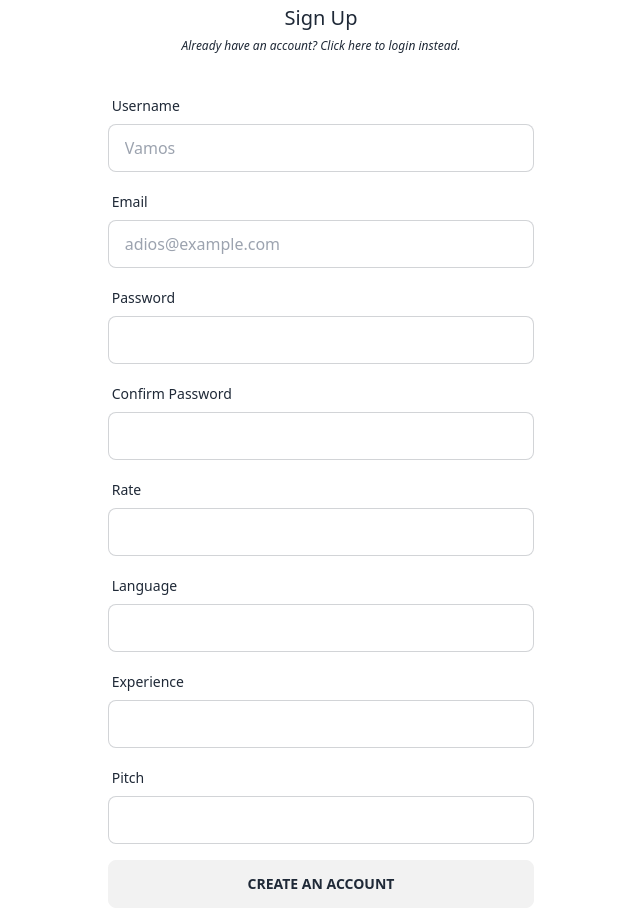
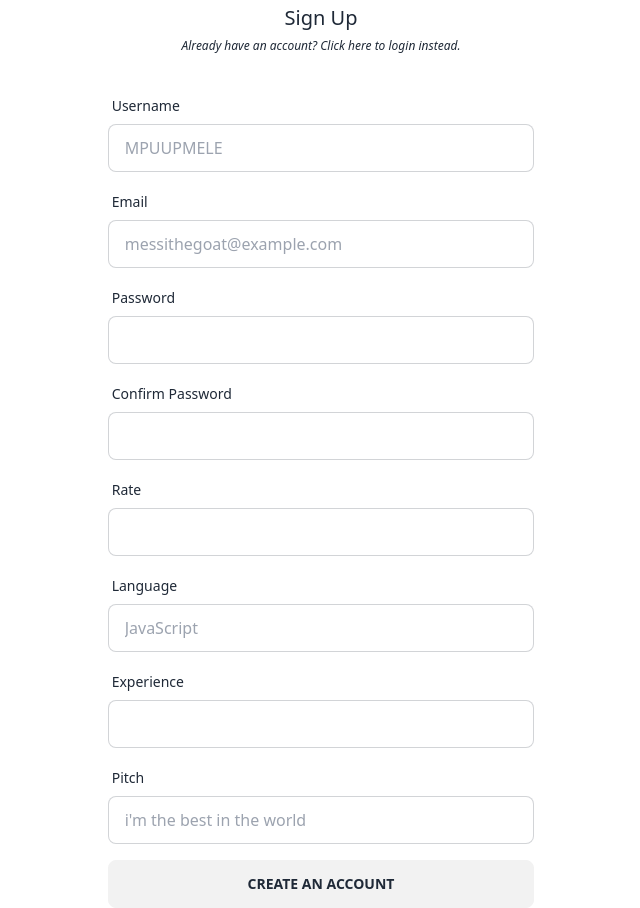
Before and after one commit to ssm53/services-frontend, a SvelteKit app: page /seller/sign-up in a window 1280 px wide. Shown: the whole page, without its empty margins (319-959 px from the left). Built offline with nearby package versions, Linux system fonts and the light colour scheme; no server answers.

Commit message:
signup-kokSeng

```diff
--- a/src/routes/seller/sign-up/+page.svelte
+++ b/src/routes/seller/sign-up/+page.svelte
@@ -24,7 +24,7 @@
 			experience: parseInt(evt.target['experience'].value),
 			pitch: evt.target['pitch'].value
 		};
-		//dsiadjsaijdas
+
 		const resp = await fetch(PUBLIC_BACKEND_BASE_URL + '/sellers', {
 			method: 'POST',
 			mode: 'cors',
@@ -33,7 +33,7 @@
 			},
 			body: JSON.stringify(sellerData)
 		});
-		console.log(sellerData)
+
 		if (resp.status == 200) {
 			goto("/seller/login")
 		} else {
@@ -57,7 +57,7 @@
 			<label class="text-center pb-2 text-lg md:label" for="username">
 				<span class="label-text">Username</span>
 			</label>
-			<input type="text" name="username" placeholder="Vamos" class="input input-bordered w-full" />
+			<input type="text" name="username" placeholder="MPUUPMELE" class="input input-bordered w-full" />
 			{#if 'name' in errorForm}
 				<label class="text-center pb-2 text-lg md:label" for="username">
 					<span class="label-text-alt text-red-500">{errorForm['name']}</span>
@@ -72,7 +72,7 @@
 			<input
 				type="email"
 				name="email"
-				placeholder="adios@example.com"
+				placeholder="messithegoat@example.com"
 				class="input input-bordered w-full"
 				required
 			/>
@@ -144,7 +144,7 @@
 			<input
 				type="text"
 				name="language"
-				placeholder=""
+				placeholder="JavaScript"
 				class="input input-bordered w-full"
 				required
 			/>
@@ -170,7 +170,7 @@
 			<input
 				type="text"
 				name="pitch"
-				placeholder=""
+				placeholder="i'm the best in the world"
 				class="input input-bordered w-full"
 				required
 			/>
--- a/src/routes/user/sign-up/+page.svelte
+++ b/src/routes/user/sign-up/+page.svelte
@@ -53,7 +53,7 @@
 			<label class="text-center pb-2 text-lg md:label" for="username">
 				<span class="label-text">Username</span>
 			</label>
-			<input type="text" name="username" placeholder="Vamos" class="input input-bordered w-full" />
+			<input type="text" name="username" placeholder="MPUUPMELE" class="input input-bordered w-full" />
 			{#if 'name' in errorForm}
 				<label class="text-center pb-2 text-lg md:label" for="username">
 					<span class="label-text-alt text-red-500">{errorForm['name']}</span>
@@ -68,7 +68,7 @@
 			<input
 				type="email"
 				name="email"
-				placeholder="adios@example.com"
+				placeholder="messithegoat@example.com"
 				class="input input-bordered w-full"
 				required
 			/>
```
